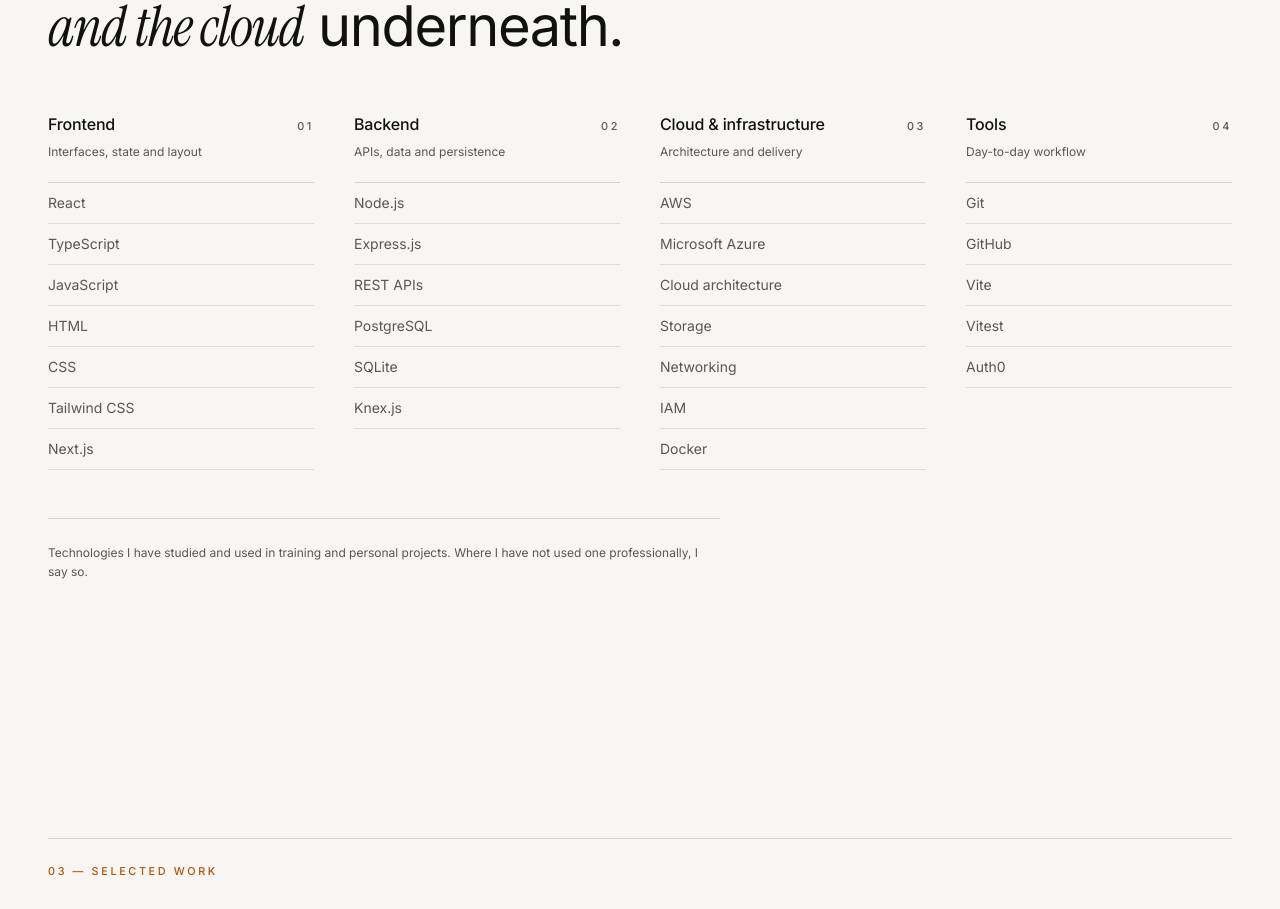
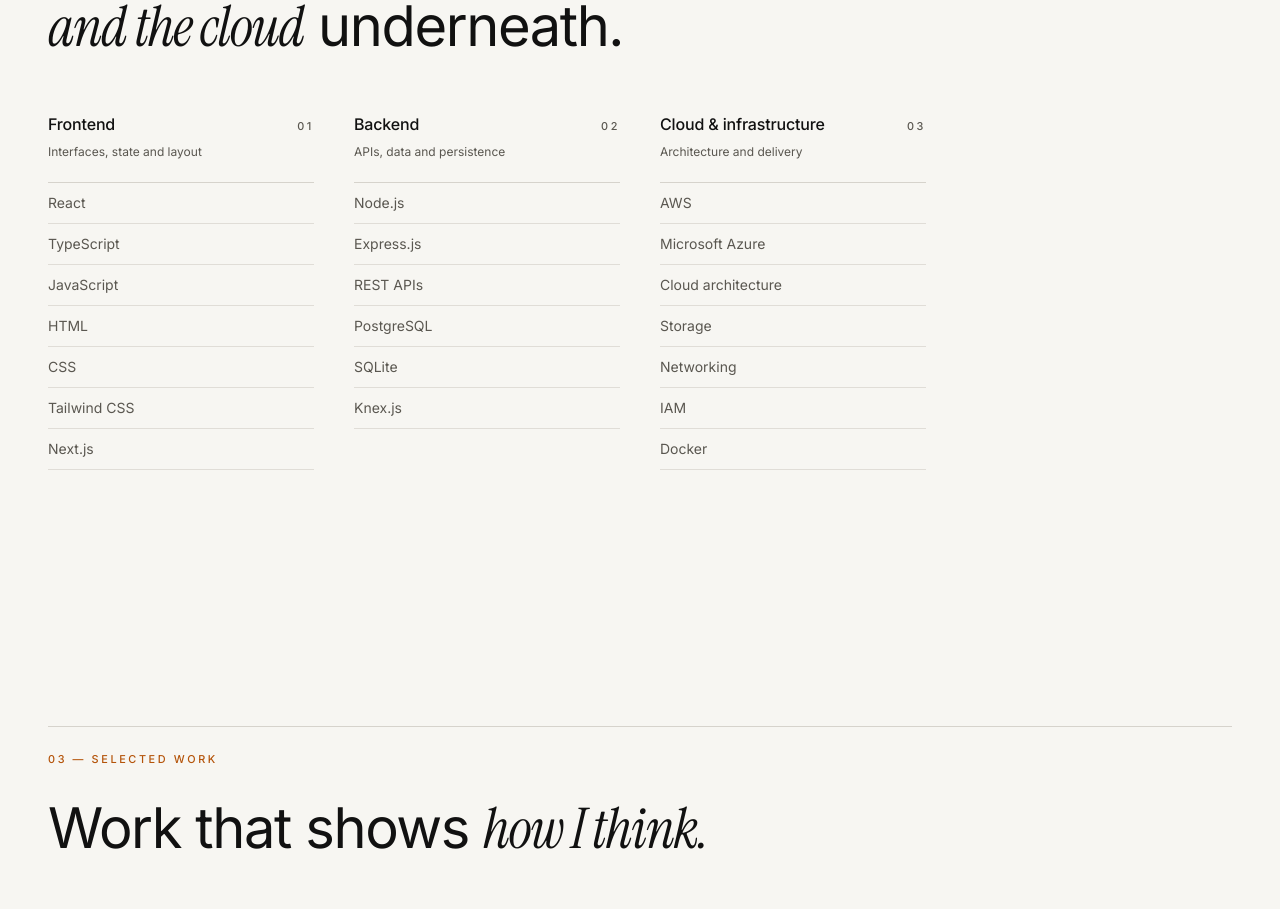
Before and after one commit to Oranee-code/Oranee-s-portfoilo, a React (Vite) app: page / in a window 1280 px wide. Shown: the part 2130-3039 px from the top of the page. Built offline with nearby package versions, Linux system fonts and the light colour scheme.

Commit message:
remove skillsNote

```diff
--- a/src/components/sections/Skills.tsx
+++ b/src/components/sections/Skills.tsx
@@ -1,6 +1,6 @@
 import Reveal from '../Reveal'
 import SectionHeader from '../SectionHeader'
-import { skillGroups, skillsNote } from '../../data/skills'
+import { skillGroups } from '../../data/skills'
 
 export default function Skills() {
   return (
@@ -49,11 +49,7 @@ export default function Skills() {
           ))}
         </div>
 
-        <Reveal className="mt-12">
-          <p className="max-w-2xl border-t border-line pt-6 text-xs leading-relaxed text-muted">
-            {skillsNote}
-          </p>
-        </Reveal>
+
       </div>
     </section>
   )
--- a/src/data/profile.ts
+++ b/src/data/profile.ts
@@ -8,5 +8,5 @@ export const profile = {
   location: 'New Zealand · Remote',
   availability: 'Available for work',
 
-
+  portrait: null,
 }
--- a/src/data/skills.ts
+++ b/src/data/skills.ts
@@ -24,12 +24,9 @@ export const skillGroups: SkillGroup[] = [
     summary: 'Architecture and delivery',
     items: ['AWS', 'Microsoft Azure', 'Cloud architecture', 'Storage', 'Networking', 'IAM', 'Docker'],
   },
-  {
-    category: 'Tools',
-    summary: 'Day-to-day workflow',
-    items: ['Git', 'GitHub', 'Vite', 'Vitest', 'Auth0'],
-  },
+  // {
+  //   category: 'Tools',
+  //   summary: 'Day-to-day workflow',
+  //   items: ['Git', 'GitHub', 'Vite', 'Vitest', 'Auth0'],
+  // },
 ]
-
-export const skillsNote =
-  'Technologies I have studied and used in training and personal projects. Where I have not used one professionally, I say so.'
```
